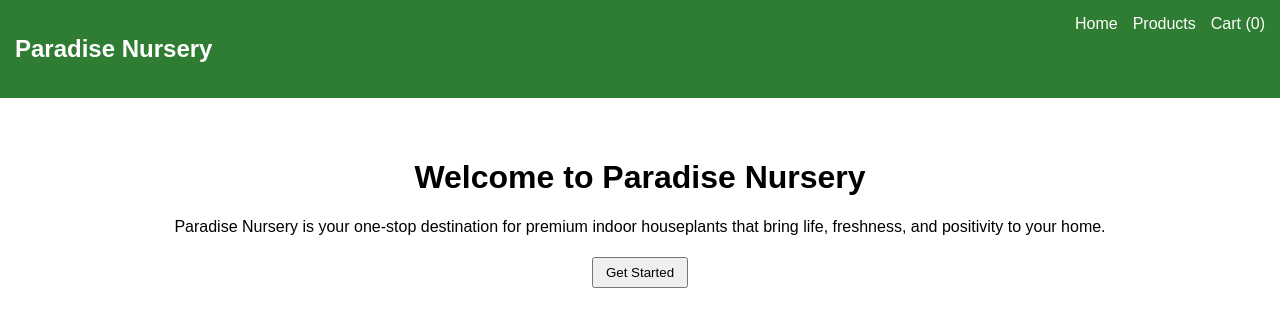
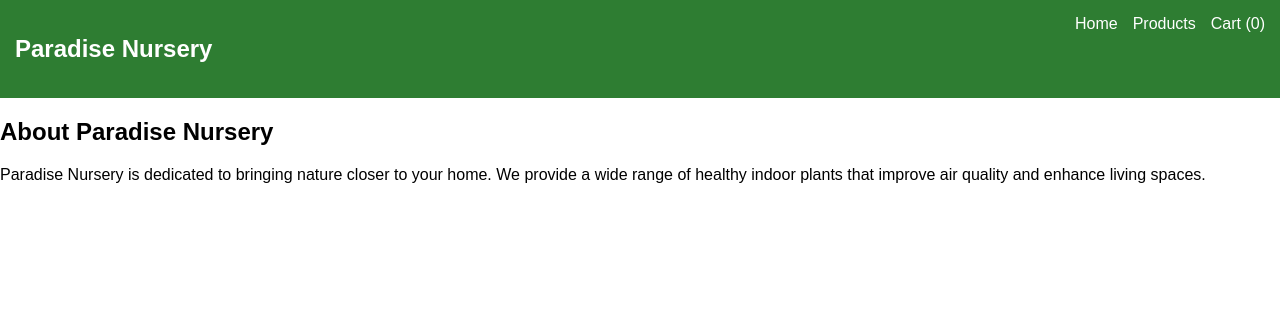
Before and after one commit to ai-for-all-coders/e-plantShopping, a React app: page / in a window 1280 px wide. Shown: the top 326 px of the page. Built offline with nearby package versions, Linux system fonts and the light colour scheme; the HTML template or start-up script is replaced by a standard one.

Commit message:
Update AboutUs.jsx

```diff
--- a/src/components/AboutUs.jsx
+++ b/src/components/AboutUs.jsx
@@ -1,16 +1,12 @@
-import { Link } from "react-router-dom";
-
 export default function AboutUs() {
   return (
-    <div className="landing">
-      <h1>Welcome to Paradise Nursery</h1>
+    <div>
+      <h2>About Paradise Nursery</h2>
       <p>
-        Paradise Nursery is your one-stop destination for premium indoor
-        houseplants that bring life, freshness, and positivity to your home.
+        Paradise Nursery is dedicated to bringing nature closer to your home.
+        We provide a wide range of healthy indoor plants that improve air
+        quality and enhance living spaces.
       </p>
-      <Link to="/products">
-        <button>Get Started</button>
-      </Link>
     </div>
   );
 }
```
